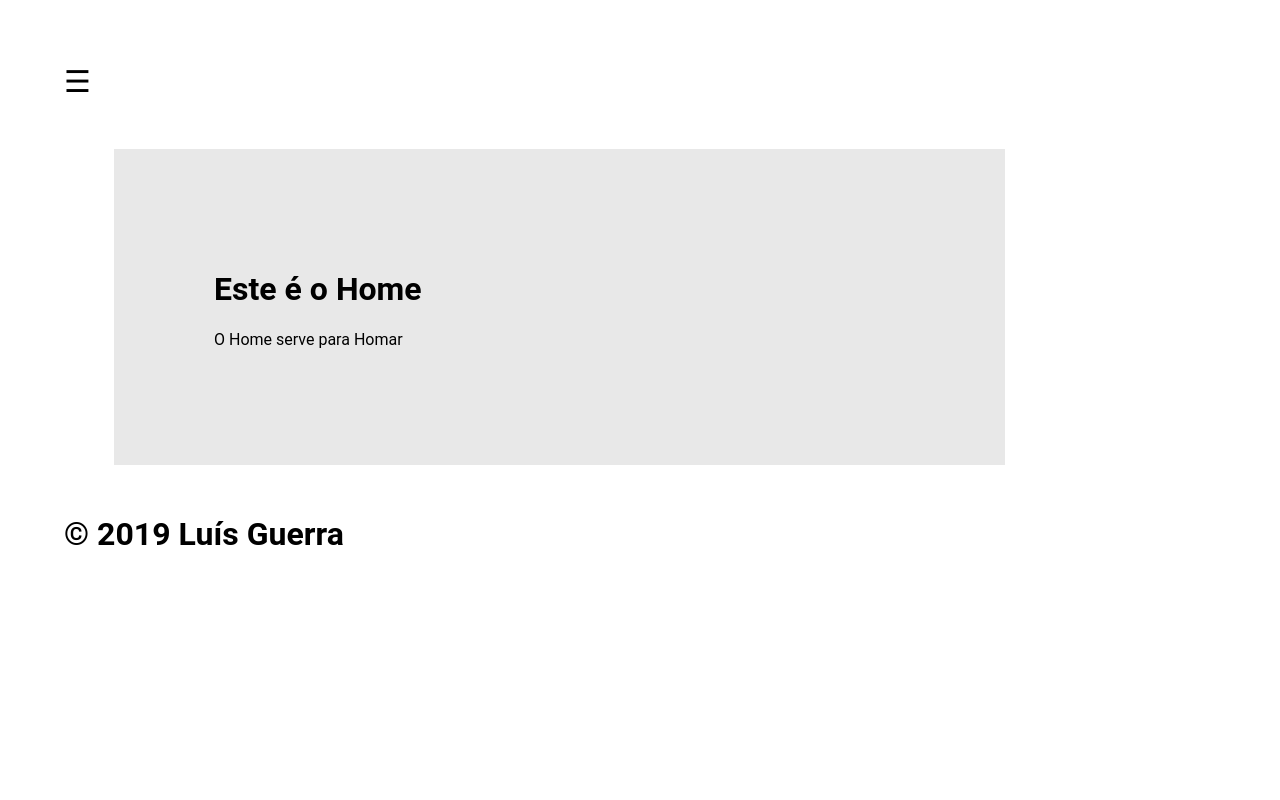
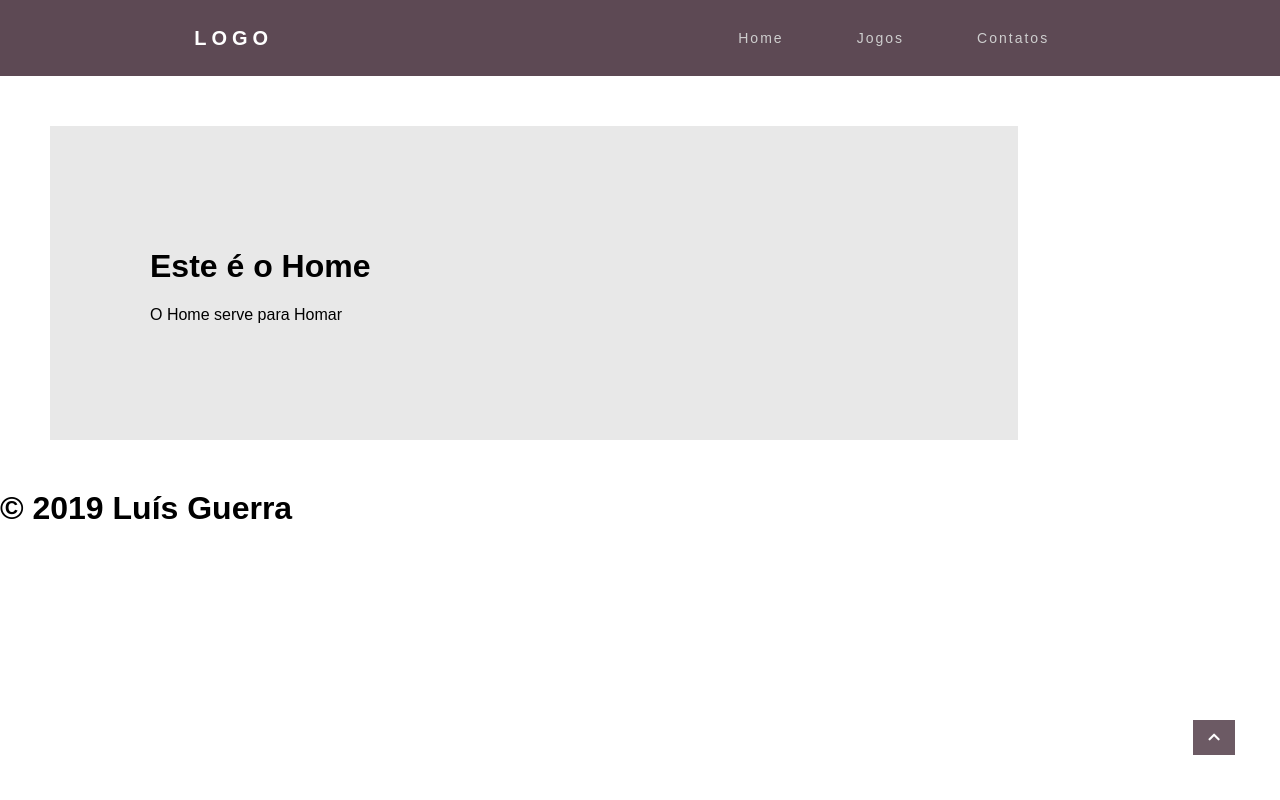
Before and after one commit to Luis0293/menu15, a Flask app: page / in a window 1280 px wide. Run offline with Flask 2, Linux system fonts and the light colour scheme; some libraries are stand-ins or nearby versions.

Commit message:
navbar feita

```diff
--- a/static/style.css
+++ b/static/style.css
@@ -1,69 +1,54 @@
 body {
-    font-family: 'Roboto', sans-serif;
-    margin: 5%;
+    margin: 0px;
+    padding: 0px;
+    font-family: 'Poppins', sans-serif;
 }
 
 
 
+
+
 /*------------------- MENU CSS -------------------*/
-.overlay {
-    height: 100%;
-    width: 0;
-    position: fixed;
-    z-index: 1;
-    top: 0;
-    left: 0;
-    background-color: rgba(0,0,0, 0.9);
-    overflow: hidden;
-    transition: 0.6s;
+nav {
+    display: flex;
+    justify-content: space-around;
+    align-items: center;
+    min-height: auto;
+    background: #5d4954;
 }
 
-.overlay-content {
-    position: relative;
-    top: 25%;
-    width: 100%;
-    text-align: center;
-    margin-top: 30px;
+.logo {
+    text-transform: uppercase;
+    letter-spacing: 5px;
+    font-size: 20px;
+    color: #fff;
+    transition: 1s;
 }
 
-.content-a {
-    padding: 15px;
-    text-decoration: none;
-    font-size: 25px;
-    text-transform: uppercase;
-    color: #818181;
-    display: block;
-    transition: 0.4s;
+.nav-links {
+    display: flex;
+    justify-content: space-around;
+    width: 30%;
 }
 
-.content-home-a {
-    padding: 30px;
-    text-decoration: none;
-    font-size: 40px;
-    color: #818181;
-    display: block;
-    text-transform: uppercase;
-    transition: 0.4s;
+.nav-links li {
+    list-style: none;
 }
 
-.overlay a:hover, .overlay a:focus {
-    color: #f1f1f1;
+.nav-links a {
+    color: #cecece;
+    text-decoration: none;
+    letter-spacing: 2px;
+    font-size: 14px;
+    transition: .3s;
 }
 
-.overlay .closebtn {
-    position: absolute;
-    text-decoration: none;
-    color: #999;
-    top: 20px;
-    right: 45px;
-    font-size: 60px;
-}
-
-.span-btn {
-    font-size: 30px;
-    cursor: pointer;
+.nav-links a:hover {
+    color: #fff;
 }
 /*------------------- MENU CSS -------------------*/
+
+
 
 
 
@@ -78,7 +63,9 @@ body {
 
 
 
-/*------------------- LOGIN -------------------*/
+
+
+/*------------------- LOGIN */
 .login-div-session {
     margin: 50px;
     width: 60%;
@@ -96,6 +83,7 @@ input {
     border: none;
     outline: none;
     padding: 10px 20px;
+    /* Azul- #4B81E8 */
 }
 
 input[type=submit] {
@@ -104,3 +92,21 @@ input[type=submit] {
     color: #fff;
 }
 /*------------------- LOGIN -------------------*/
+
+
+
+
+
+/*------------------- BOTÃO PARA CIMA -------------------*/
+.btn-up {
+    position: fixed;
+    right: 45px;
+    bottom: 45px;
+    border: none;
+    outline: none;
+    cursor: pointer;
+    background-color: rgba(93,73,84,0.9);
+    color: #fff;
+    padding: 10px 15px;
+}
+/*------------------- BOTÃO PARA CIMA -------------------*/
--- a/templates/layout.html
+++ b/templates/layout.html
@@ -5,19 +5,31 @@
     <title>Esmax</title>
     <link rel="stylesheet" href="https://cdnjs.cloudflare.com/ajax/libs/font-awesome/4.7.0/css/font-awesome.min.css">
     <link rel="stylesheet" type="text/css" href="/static/style.css">
+    <link href="https://fonts.googleapis.com/css?family=Roboto&display=swap" rel="stylesheet">
+    <link rel="stylesheet" href="https://use.fontawesome.com/releases/v5.8.2/css/all.css">
 </head>
 <body>
 
-    <div id="myNav" class="overlay">
-        <a href="javascript:void(0)" class="closebtn" onclick="closeNav()">&times;</a>
-        <div class="overlay-content">
-            <a class="content-home-a" href="/">HOME</a>
-            <a class="content-a" href="jogos">Jogos</a>
-            <a class="content-a" href="contato">Contato</a>
-            <a class="content-a" href="login">Login</a>
+    <nav>
+        <div class="logo">
+            <h4>Logo</h4>
         </div>
-    </div>
-    <span class="span-btn" style="font-size:30px;cursor:pointer" onclick="openNav()">&#9776;</span>
+        <ul class="nav-links">
+            <li>
+                <a href="/">Home</a>
+            </li>
+            <li>
+                <a href="jogos">Jogos</a>
+            </li>
+            <li>
+                <a href="contato">Contatos</a>
+            </li>
+        </ul>
+    </nav>
+
+    <a href="#">
+        <button class="btn-up"><i class="fas fa-chevron-up"></i></button>
+    </a>
 
     {% block conteudo %}
     {% endblock %}
@@ -26,13 +38,12 @@
 
     <script>
     function openNav() {
-    document.getElementById("myNav").style.width = "100%";
+      document.getElementById("mySidenav").style.width = "250px";
     }
 
     function closeNav() {
-    document.getElementById("myNav").style.width = "0%";
+      document.getElementById("mySidenav").style.width = "0";
     }
-
-</script>
+    </script>
 </body>
 </html>
```
